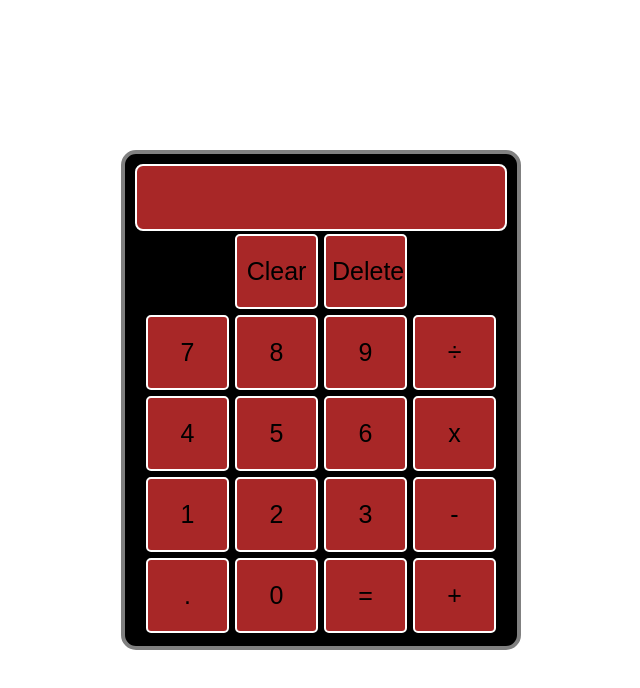
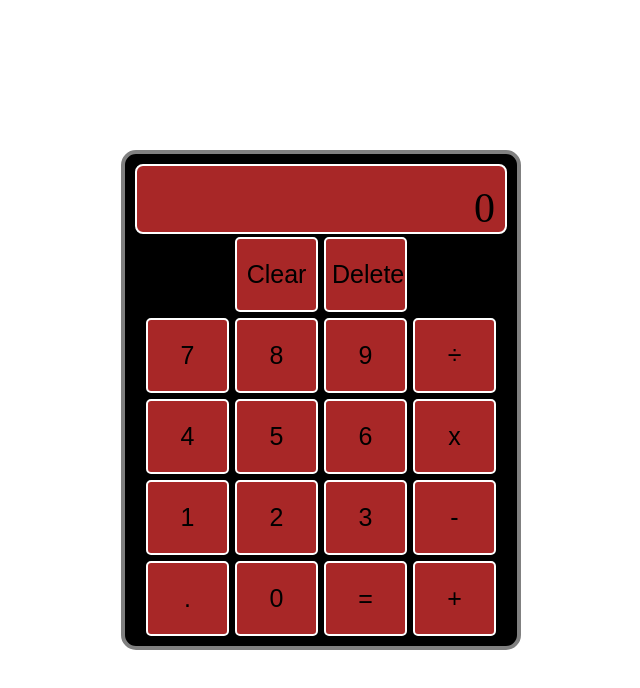
Before and after one commit to Gani122/calculator, a plain HTML site: page index.html in a window 1280 px wide. Both pictures are taken after a click on the button "Clear". Shown: the whole page, without its empty margins (319-959 px from the left). Drawn offline with Linux system fonts and the light colour scheme.

Commit message:
Fix issue where display concats after equal sign

```diff
--- a/index.html
+++ b/index.html
@@ -12,7 +12,7 @@
         <div id="calculator">
             <div class="display">
                 <div class="fullOp"></div>
-                <div class="answer"></div>
+                <div class="answer">0</div>
             </div>
             <div class="row">
                 <button class="clear">Clear</button>
--- a/script.js
+++ b/script.js
@@ -36,7 +36,7 @@ function operate(num1,operator,num2) {
 const fullDisplay = document.querySelector('.fullOp');
 const solutionField = document.querySelector('.answer');
 
-let allowMore = true;
+let allowMore = false;
 
 const buttons = document.querySelectorAll('button');
 
@@ -53,7 +53,7 @@ buttons.forEach((button) => {
         }
 
         if(button.getAttribute('id') === "operator") {
-            if(solutionField.textContent !== "" && allowMore === true) {
+            if(solutionField.textContent !== "" && allowMore === true && !fullDisplay.textContent.endsWith('=')) {
                 fullDisplay.textContent += solutionField.textContent;
                 fullDisplay.textContent += " " + button.getAttribute('class') + " ";
                 allowMore = false;
@@ -75,8 +75,9 @@ buttons.forEach((button) => {
 
 
         if(button.getAttribute('class') === "clear") {
-            solutionField.textContent = "";
+            solutionField.textContent = "0";
             fullDisplay.textContent = "";
+            allowMore = false;
         }
 
         if(button.getAttribute('class') === "delete") {
--- a/style.css
+++ b/style.css
@@ -46,6 +46,7 @@ button {
 }
 
 .fullOp {
+    height: 18px;
     font-size: 16px;
 }
 
```
